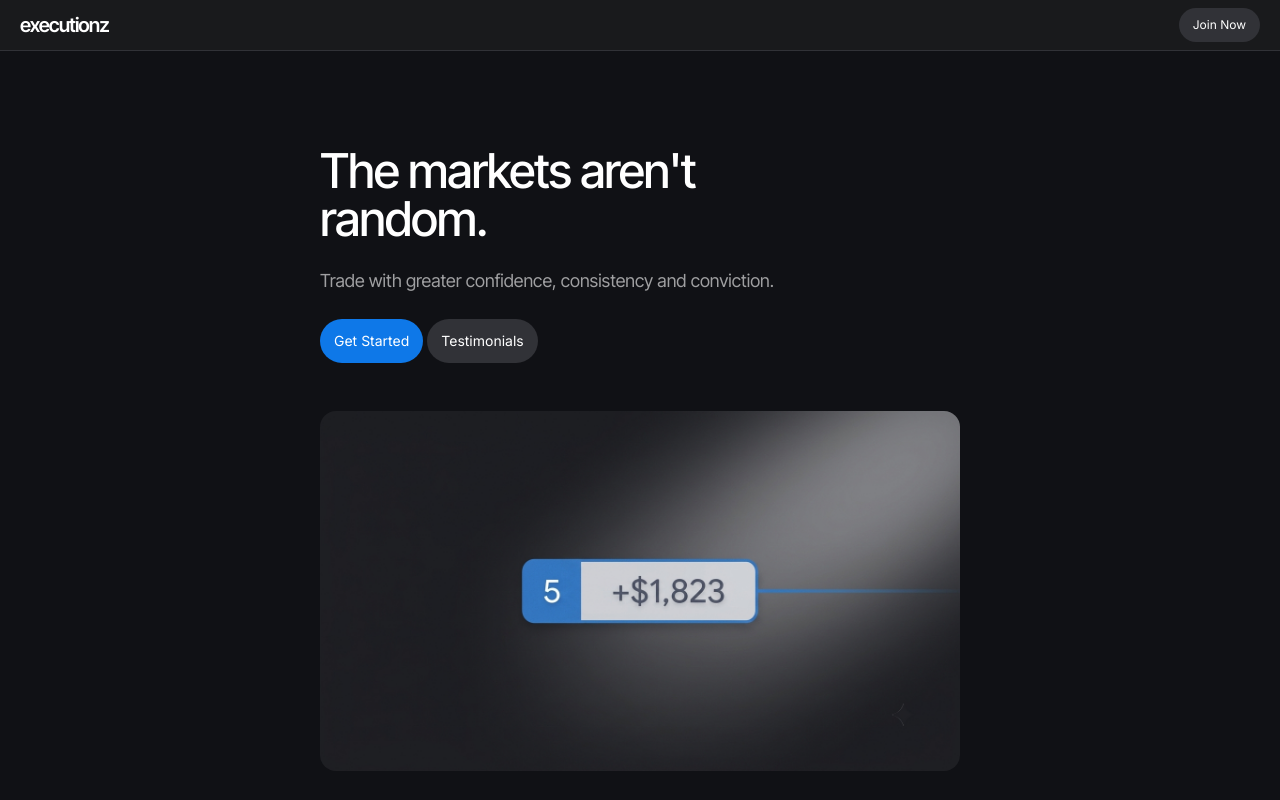
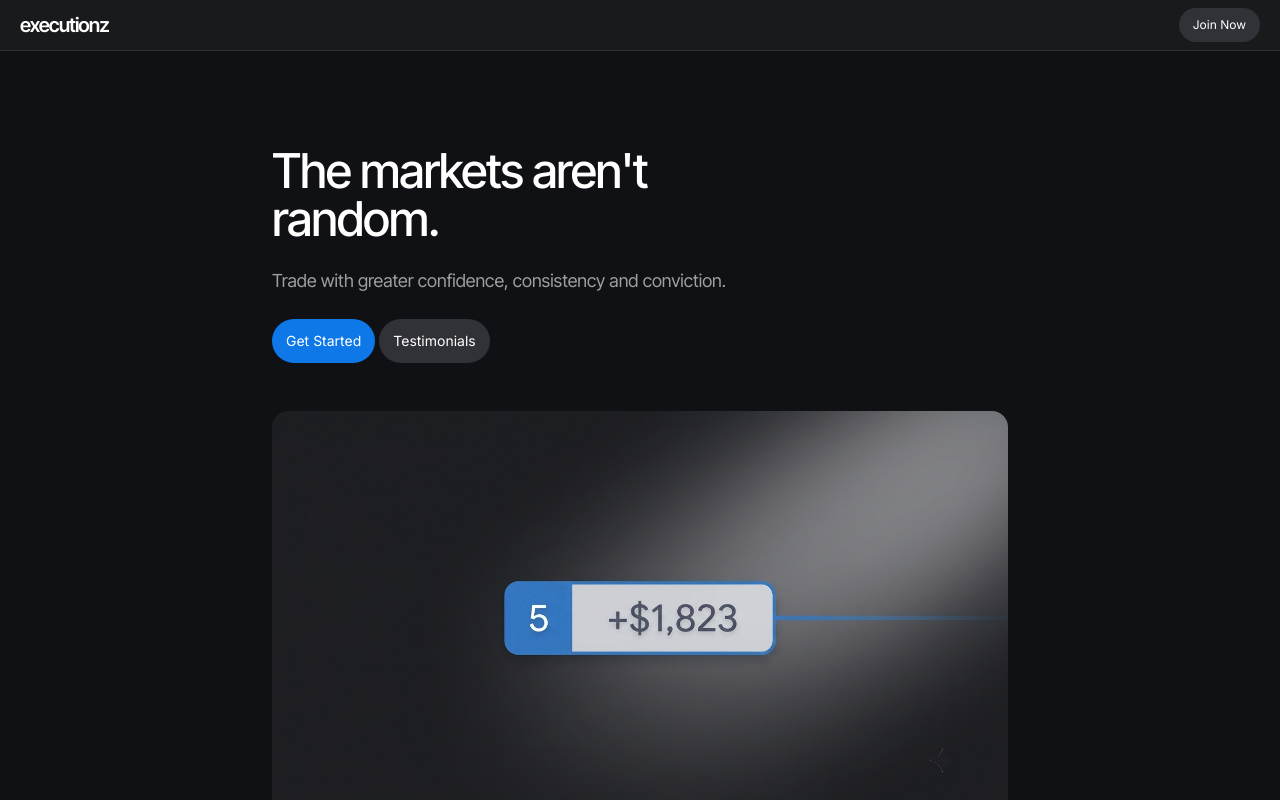
Before and after one commit to w1mayankz/Executionz, a React (Create React App) app: page / in a window 1280 px wide. Shown: the top 800 px of the page. Built offline with nearby package versions, Linux system fonts and the light colour scheme.

Commit message:
Update App.js

```diff
--- a/src/App.js
+++ b/src/App.js
@@ -161,7 +161,7 @@
 
   return (
     <div
-      className="min-h-screen selection:bg-[#CCCCCC] selection:text-black bg-white scroll-smooth"
+      className="min-h-screen selection:bg-[#0E78E8] selection:text-white bg-white scroll-smooth"
       style={{ scrollBehavior: "smooth" }}
     >
       <nav className="bg-[#191A1C] flex justify-between py-2 px-5 items-center sticky top-0 z-50 border-b border-[#313237] font-['Inter']">
@@ -277,7 +277,7 @@
       {activePage === "home" ? (
         <div key="home" className="slide-down-active">
           <section id="home" className="bg-[#101115] scroll-mt-32 w-full pb-24">
-            <main className="max-w-2xl mx-auto px-4 pt-24 font-['Inter_Tight']">
+            <main className="max-w-3xl mx-auto px-4 pt-24 font-['Inter_Tight']">
               <h1 className="text-white text-4xl lg:text-5xl font-medium tracking-tight lg:leading-none font-['Inter_Tight']">
                 {"The markets aren't "}
                 <span className="md:block">random.</span>
```
